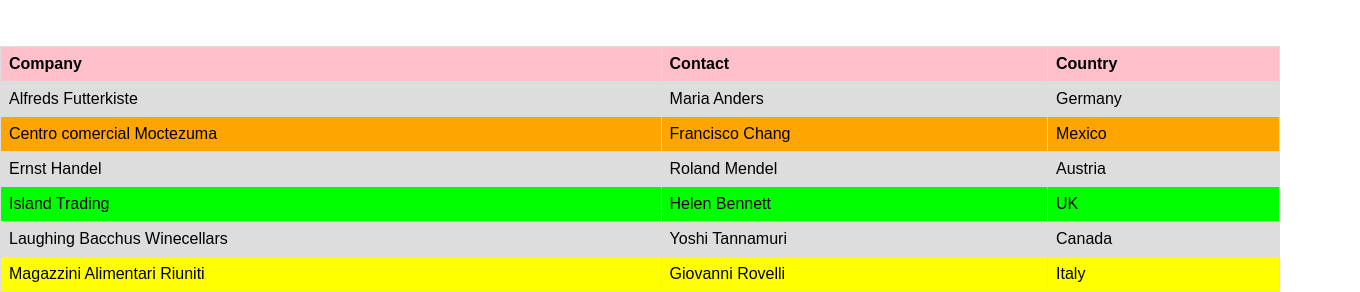
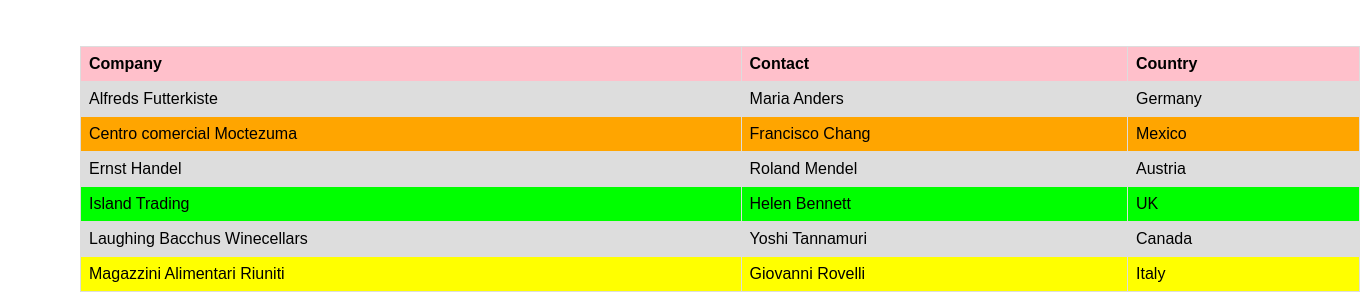
Before and after one commit to tusharlg/webproject, a plain HTML site: page page2.html in a window 1280 px wide. Shown: the part 604-896 px from the top of the page, 1360 px wide, since content can reach past the window. Drawn offline with Linux system fonts and the light colour scheme.

Commit message:
Update page2.html

```diff
--- a/page2.html
+++ b/page2.html
@@ -161,7 +161,7 @@ img {vertical-align: middle;}
 </font>
 <br>
 
-<table>
+<table style="margin-left:80px" style="margin-right:80px">
   <tr bgcolor="pink">
     <th>Company</th>
     <th>Contact</th>
```
